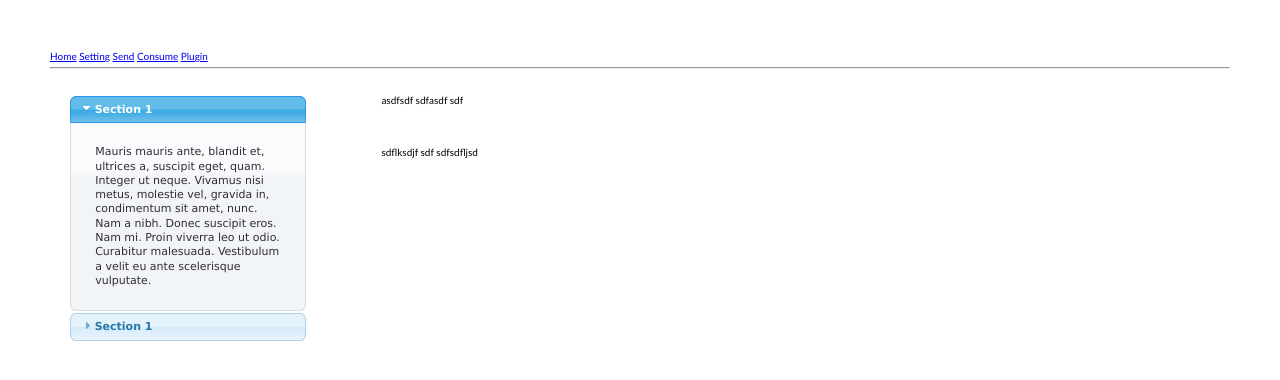
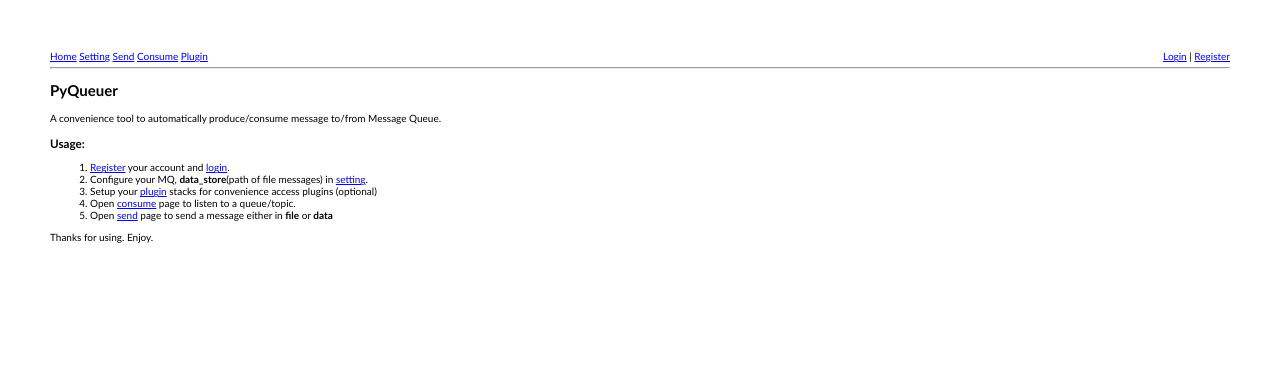
Before and after one commit to samuelchen/pyqueuer, a Django app: page / in a window 1280 px wide. Shown: the top 380 px of the page. Run offline with Django 3.2, Linux system fonts and the light colour scheme; parts of the project's set-up code (start-up, migrations or seed data) failed here and were passed over.

Commit message:
add register page; modify home page; adjust login page & base template.

```diff
--- a/pyqueuer/settings.py
+++ b/pyqueuer/settings.py
@@ -123,6 +123,8 @@ USE_TZ = True
 STATIC_URL = '/static/'
 
 LOGIN_URL = '/login/'
+LOGIN_REDIRECT_URL = '/'
+LOGOUT_REDIRECT_URL = '/'
 
 TEST_RUNNER = 'django_nose.NoseTestSuiteRunner'
 
--- a/pyqueuer/templates/base.html
+++ b/pyqueuer/templates/base.html
@@ -4,7 +4,7 @@
 <head lang="en">
     <meta charset="UTF-8">
     <meta name="viewport" content="width=device-width, initial-scale=1, maximum-scale=1, user-scalable=no">
-    <title>{% block title %}pyqueuer{% endblock %}</title>
+    <title>{% block title %}<!--TITLE BLOCK-->{% endblock %} - pyqueuer</title>
     <link href="{% static 'pyqueue/jqueryui-1.12.1/jquery-ui.min.css' %}" rel="stylesheet">
     <link href="{% static 'pyqueue/css/portal.css' %}" rel="stylesheet">
     <script src="{% static 'pyqueue/js/jquery-3.1.1.min.js' %}"></script>
@@ -30,6 +30,9 @@
             {% if request.user.is_authenticated %}
             <span>{{ request.user }}. </span>
             <a href="/logout">Logout</a>
+            {% else %}
+            <a href="/login">Login</a> |
+            <a href="/register">Register</a>
             {% endif %}
         </div>
         <div style="clear: both"></div>
--- a/pyqueuer/templates/pyqueuer/includes/message.html
+++ b/pyqueuer/templates/pyqueuer/includes/message.html
@@ -1,11 +1,11 @@
 <!-- BEGIN message & error -->
-<div class="system-message">
-{% if error %}<div class="ui-state-error"><code id="error" class="ui-state-error-text">{{ error|safe|linebreaksbr }}</code></div>{% endif %}
-{% if message %}<div class="ui-state-default"><code id="message">{{ message|safe|linebreaksbr }}</code></div>{% endif %}
+<div>
+{% if error %}<div id="error" class="ui-state-error">{{ error|safe|linebreaksbr }}</div>{% endif %}
+{% if message %}<div id="message" class="ui-state-default">{{ message|safe|linebreaksbr }}</div>{% endif %}
 </div>
 <script language="Javascript">
     function _sys_msg(msg, is_err, clear) {
-        m = is_err ? $("#error") : $("#message");
+        var m = is_err ? $("#error") : $("#message");
         if (m.length == 0) {
             m = $(".system-message");
         };
--- a/pyqueuer/templates/pyqueuer/index.html
+++ b/pyqueuer/templates/pyqueuer/index.html
@@ -3,52 +3,21 @@
 {% block title %}Home{% endblock %}
 
 {% block content %}
-
-    <div id="sender" class="sidebar-left container">
-        <h3>Section 1</h3>
-
-        <div>
-            <p>
-                Mauris mauris ante, blandit et, ultrices a, suscipit eget, quam. Integer
-                ut neque. Vivamus nisi metus, molestie vel, gravida in, condimentum sit
-                amet, nunc. Nam a nibh. Donec suscipit eros. Nam mi. Proin viverra leo ut
-                odio. Curabitur malesuada. Vestibulum a velit eu ante scelerisque vulputate.
-            </p>
-        </div>
-        <h3>Section 1</h3>
-
-        <div>
-            <p>
-                Mauris mauris ante, blandit et, ultrices a, suscipit eget, quam. Integer
-                ut neque. Vivamus nisi metus, molestie vel, gravida in, condimentum sit
-                amet, nunc. Nam a nibh. Donec suscipit eros. Nam mi. Proin viverra leo ut
-                odio. Curabitur malesuada. Vestibulum a velit eu ante scelerisque vulputate.
-            </p>
-        </div>
+    <H2>PyQueuer</H2>
+    <p>A convenience tool to automatically produce/consume message to/from Message Queue.</p>
+    <div>
+        <h3>Usage:</h3>
+        <ol>
+            <li><a href="{% url 'register' %}">Register</a> your account and <a href="{% url 'login' %}">login</a>.</li>
+            <li>Configure your MQ, <b>data_store</b>(path of file messages) in <a href="{% url 'setting' %}">setting</a>. </li>
+            <li>Setup your <a href="{% url 'plugin' %}">plugin</a> stacks for convenience access plugins (optional)</li>
+            <li>Open <a href="{% url 'consume' %}">consume</a> page to listen to a queue/topic.</li>
+            <li>Open <a href="{% url 'send' %}">send</a> page to send a message either in <b>file</b> or <b>data</b></li>
+        </ol>
     </div>
-
-    <div id="service" class="content container">
-        asdfsdf
-        sdfasdf
-
-        sdf
-    </div>
-
-
-    <div id="consumer" , class="sidebar-right container">
-        sdflksdjf
-        sdf
-        sdfsdfljsd
-    </div>
+    <p>Thanks for using. Enjoy.</p>
 {% endblock %}
 
 {% block script %}
-    <script>
-        $(function () {
-            $("#sender").accordion();
-        });
-        $(function () {
-            $("#sender").selectable();
-        });
-    </script>
+
 {% endblock %}
--- a/pyqueuer/urls.py
+++ b/pyqueuer/urls.py
@@ -21,15 +21,15 @@ from . import views
 
 
 urlpatterns = [
-    url(r'^admin/', admin.site.urls),
+    url(r'^admin/', admin.site.urls, name='admin'),
     url(r'^', include('django.contrib.auth.urls')),
-    url(r'^$', views.index),
-    url(r'^setting/', views.setting),
-    url(r'^send/', views.send),
-    url(r'^consume/', views.consume),
-    url(r'^output/', views.output),
-    url(r'^plugin/', views.plugin),
-
+    url(r'^$', views.index, name='index'),
+    url(r'^setting/', views.setting, name='setting'),
+    url(r'^send/', views.send, name='send'),
+    url(r'^consume/', views.consume, name='consume'),
+    url(r'^output/', views.output, name='output'),
+    url(r'^plugin/', views.plugin, name='plugin'),
+    url(r'^register/', views.register, name='register'),
 ]
 
 if __debug__ and settings.DEBUG:
--- a/pyqueuer/views.py
+++ b/pyqueuer/views.py
@@ -10,6 +10,9 @@ from django.shortcuts import render, get_list_or_404, get_object_or_404
 from django.shortcuts import redirect
 from django.views.decorators.http import require_http_methods
 from django.contrib.auth.decorators import login_required
+from django.views.decorators.csrf import csrf_protect
+from django.views.decorators.debug import sensitive_post_parameters
+from django.contrib.auth.forms import UserCreationForm
 from django.http import JsonResponse, HttpResponseNotFound, HttpResponseBadRequest
 from .models import UserConf, ConfKeys, RabbitConfKeys, GeneralConfKeys, KafkaConfKeys
 from .models import PluginStackModel
@@ -78,12 +81,12 @@ def setting(request):
 
     confs = PropertyDict()
 
-    count = len(ucfg.all())
+    # count = len(ucfg.all())
     for section, options in ConfKeys.items():
         confs[section] = PropertyDict().fromkeys(options.values())
-        count -= len(options)
-    if count < 0:
-        ucfg.initialize()
+        # count -= len(options)
+    # if count < 0:
+    #     ucfg.initialize()
 
     for opt in ucfg.all():
         for section in ConfKeys.keys():
@@ -375,7 +378,33 @@ def plugin(request):
     return render(request, t('plugin.html'), context=context)
 
 
+@sensitive_post_parameters()
+@csrf_protect
+def register(request):
+    msg = None
+    error = []
+
+    if request.method == "POST":
+        form = UserCreationForm(data=request.POST)
+        if form.is_valid():
+            form.save()
+            return redirect('/')
+        else:
+            error = form.errors
+    else:
+        form = UserCreationForm()
+
+    context = {
+        'form': form,
+        'message': msg,
+        'error': error,
+    }
+
+    return render(request, 'registration/register.html', context)
+
+
 # --- convenience functions ---
+
 
 def _handle_mq_tabs_request(request):
     """
```
Also changed, not shown: pyqueuer/templates/registration/login.html (+6 -2 lines), pyqueuer/templates/registration/register.html (added, +40 -0 lines).
